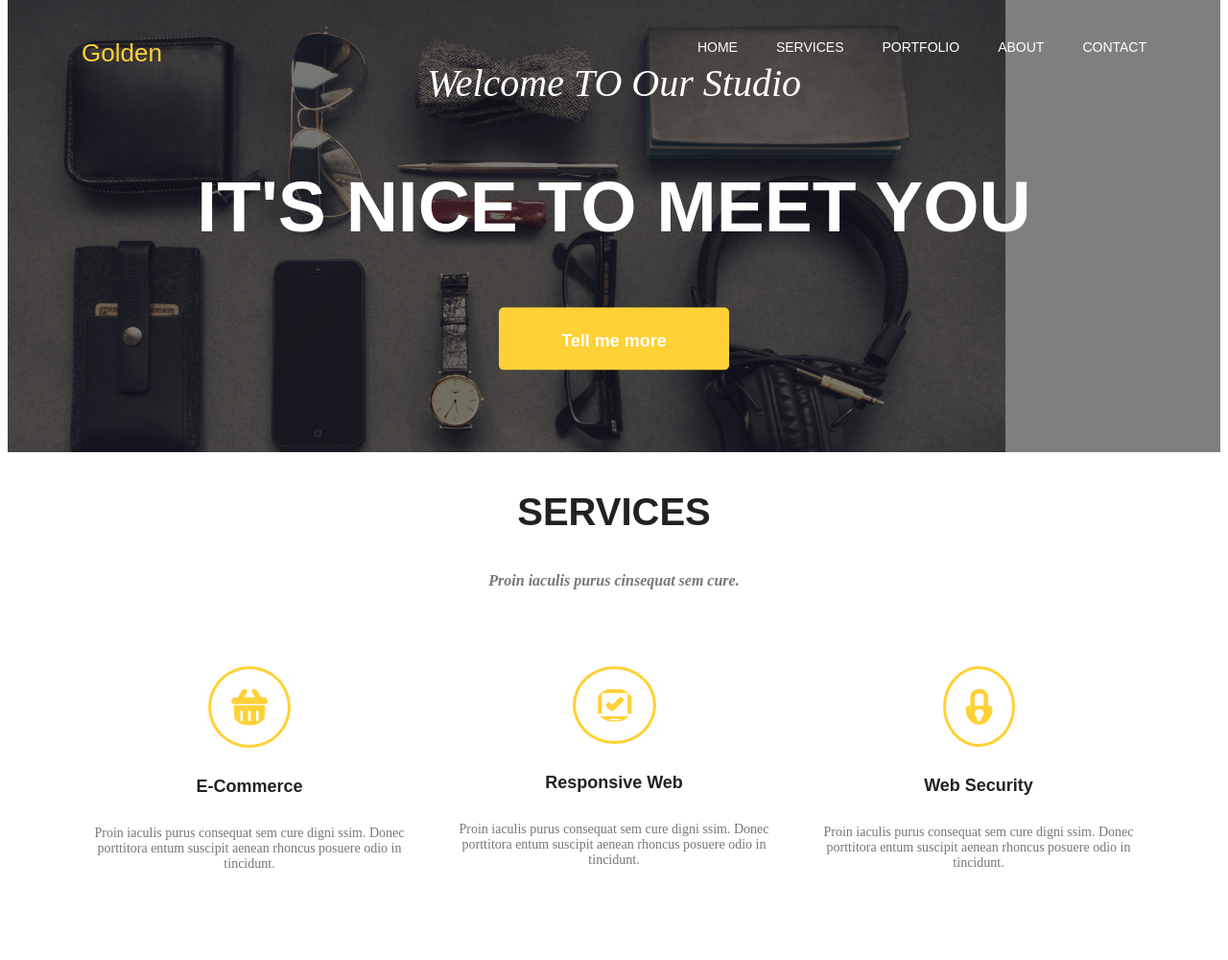
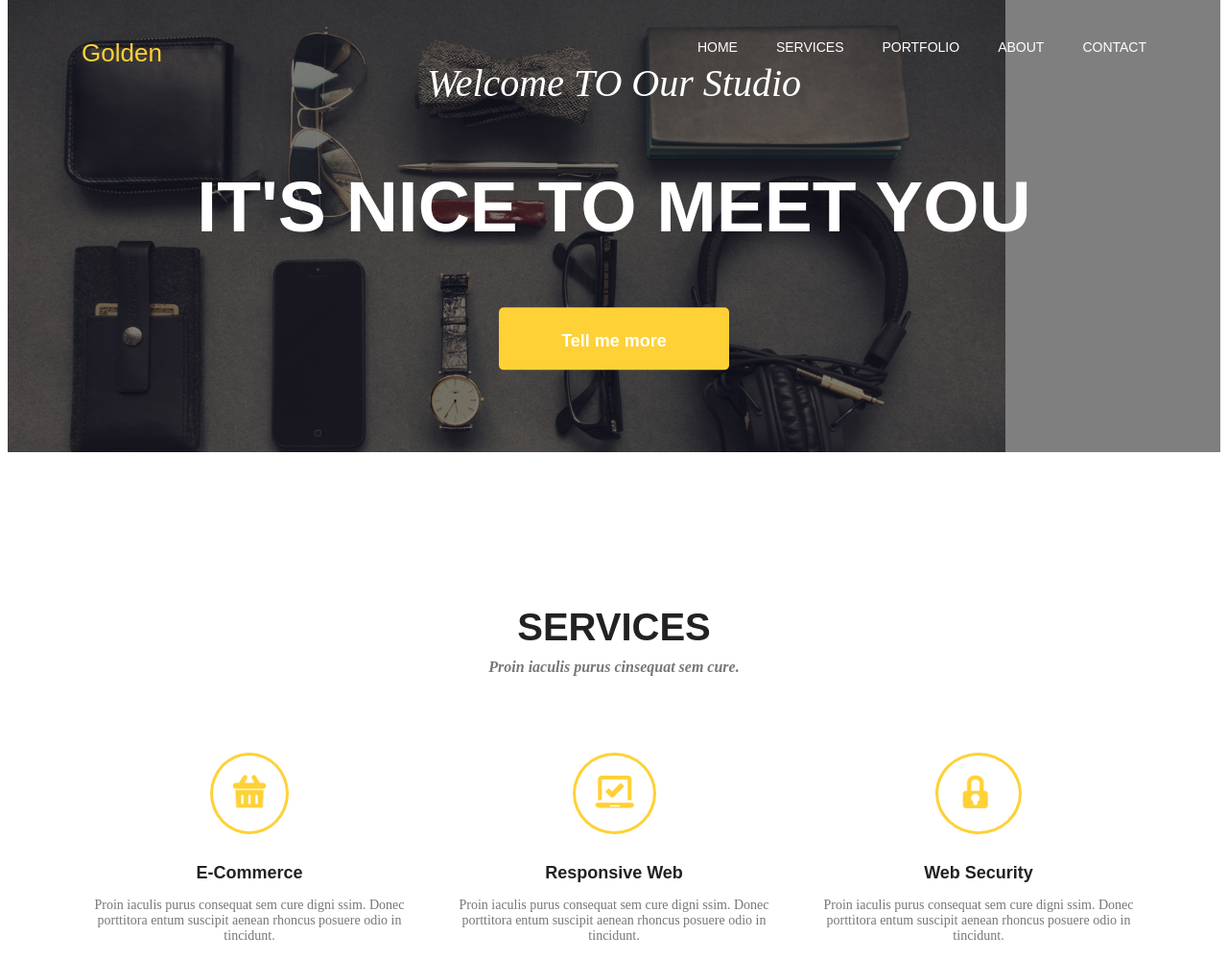
Before and after one commit to Krzemir/zadanie-golden, a website: page index.html in a window 1280 px wide. Shown: the top 1000 px of the page at 96% size. Drawn offline with Linux system fonts and the light colour scheme; a web font is replaced by a local one.

Commit message:
Add final styling Services section

```diff
--- a/index.html
+++ b/index.html
@@ -41,17 +41,23 @@
                 <h4 class="subtitle">Proin iaculis purus cinsequat sem cure.</h4>
                 <div class="row">
                 <div class="col-4">
-                    <img src="images/icon-basket.png" alt="basket icon">
+                    <div class="icon">
+                        <img src="images/icon-basket.png" alt="basket icon">
+                    </div>
                     <h5 class="box-title">E-Commerce</h5>
                     <p>Proin iaculis purus consequat sem cure digni ssim. Donec porttitora entum suscipit aenean rhoncus posuere odio in tincidunt.</p>
                 </div>
                 <div class="col-4">
-                    <img src="images/icon-laptop.png" alt="laptop icon">
-                    <h5 class="box-title">Responsive Web</h5>
+                    <div class="icon">
+                        <img src="images/icon-laptop.png" alt="laptop icon">
+                    </div>
+                        <h5 class="box-title">Responsive Web</h5>
                     <p>Proin iaculis purus consequat sem cure digni ssim. Donec porttitora entum suscipit aenean rhoncus posuere odio in tincidunt.</p>
                 </div>
                 <div class="col-4">
+                    <div class="icon lock">
                     <img src="images/icon-locked.png" alt="lock icon">
+                    </div>
                     <h5 class="box-title">Web Security</h5>
                     <p>Proin iaculis purus consequat sem cure digni ssim. Donec porttitora entum suscipit aenean rhoncus posuere odio in tincidunt.</p>
                 </div>
--- a/sass/style.scss
+++ b/sass/style.scss
@@ -22,6 +22,7 @@ $color-bg-grey: #f7f7f7;
     text-transform: uppercase;
     color: $color-font-dark;
     font-size: 40px;
+    margin-bottom: 0;
 
 
 }
@@ -32,6 +33,8 @@ $color-bg-grey: #f7f7f7;
     color: $color-font-light;
     font-size: 16px;
     margin-bottom: 80px;
+    margin-top: 10px;
+
 
 
 }
@@ -41,6 +44,7 @@ $color-bg-grey: #f7f7f7;
     font-weight: bold;
     color: $color-font-dark;
     font-size: 18px;
+    margin-bottom: 15px;;
 }
 p {
     text-align: center;
@@ -138,17 +142,33 @@ p {
 /*Services*/
 
 .services {
+    .icon {
+        width:fit-content;
+        border: solid $color-yellow;
+        border-radius: 50%;
+        padding: 20px;
+        margin: 0 auto;
+    }
+
     img {
-        display: block;
-    margin-left: auto; //do poprawy
-    margin-right:auto;
-    border: solid $color-yellow;
-    border-radius: 50%;
-    padding: 20px;
+    height: 35px;
+    display: inline-block;
+    margin:auto;
     }
+    .lock {
+        width: 90px;
+        padding-left: 25px;
+    }
+
+
     .container {
+        margin-top: 0;
         padding-bottom: 120px;
-        padding-top: 120px;
+        padding-top: 240px;
+    }
+
+    p {
+        margin-top: 0;
     }
 
 }
```
Also changed, not shown: css/style.css, 1 other file.
